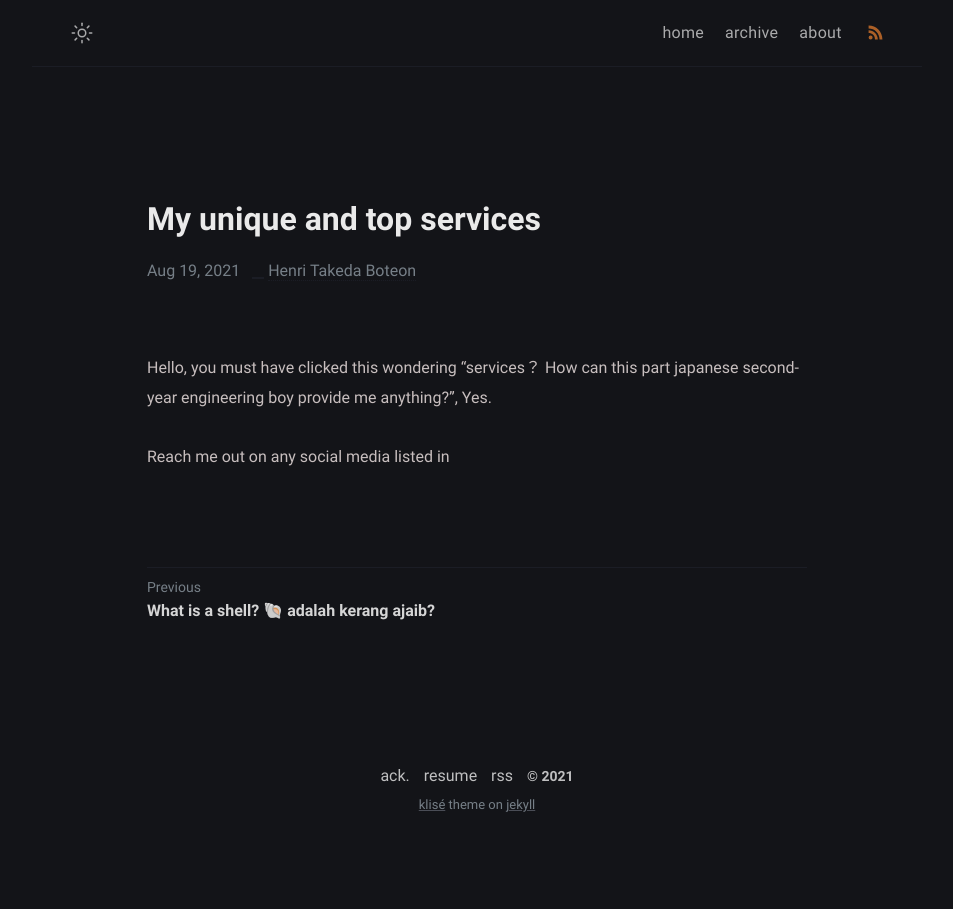
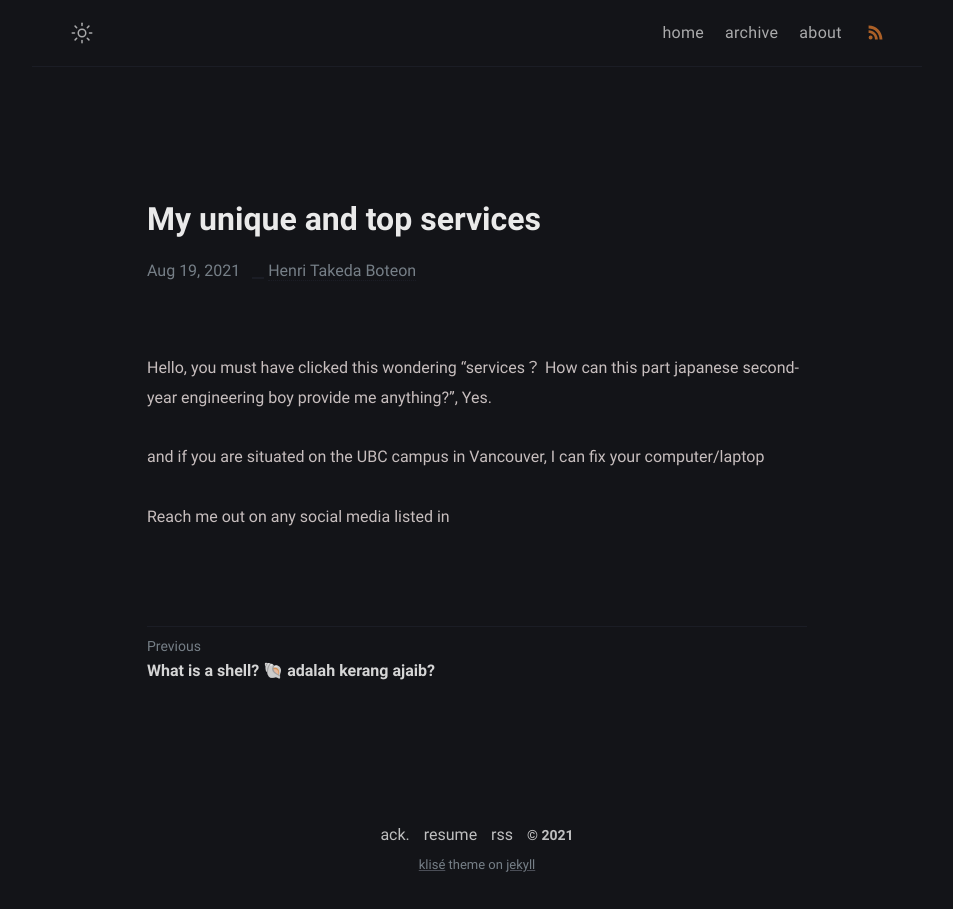
Before and after one commit to Pistachihen/pistachi.github.io, a Jekyll site: the page built from _posts/welcome-to-jekyll/2020-08-29-welcome-to-jekyll.md, in a window 1280 px wide. Shown: the whole page, without its empty margins (163-1116 px from the left). Built offline with Jekyll 4.4.1, drawn with Linux system fonts in a browser that asks for light colours.

Commit message:
2020-08-29-welcome-to-jekyll.md: changed

```diff
--- a/_posts/welcome-to-jekyll/2020-08-29-welcome-to-jekyll.md
+++ b/_posts/welcome-to-jekyll/2020-08-29-welcome-to-jekyll.md
@@ -6,6 +6,6 @@ categories: services
 ---
 Hello, you must have clicked this wondering "services？ How can this part japanese second-year engineering boy provide me anything?", Yes.
 
-
+and if you are situated on the UBC campus in Vancouver, I can fix your computer/laptop
 
 Reach me out on any social media listed in
```
